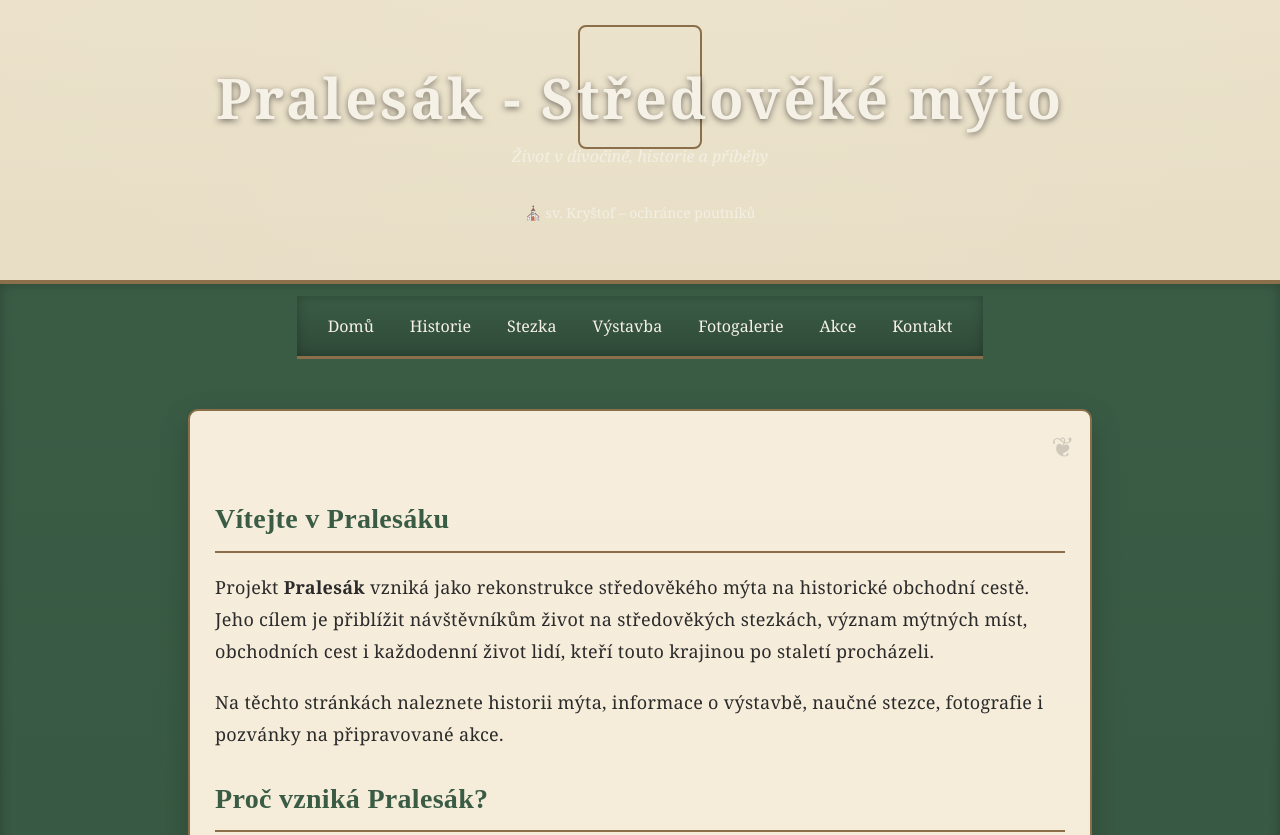
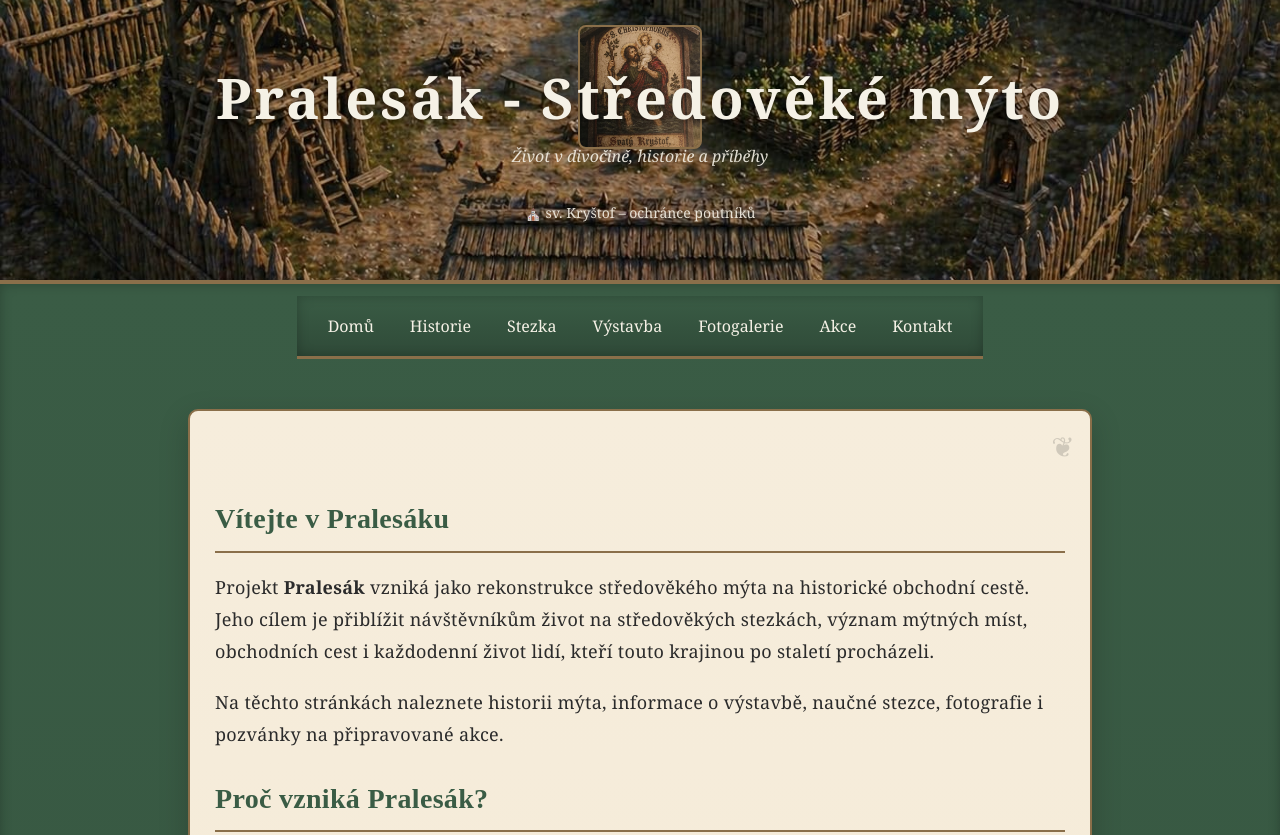
Before and after one commit to Pralesak/pralesak, a plain HTML site: page index.html in a window 1280 px wide. Shown: the top 835 px of the page. Drawn offline with Linux system fonts and the light colour scheme.

Commit message:
Refactor CSS styles for consistency and clarity

```diff
--- a/style.css
+++ b/style.css
@@ -34,7 +34,7 @@ body {
 
   padding: 20px;
 
-  background: url("image/myto1.png") center/cover no-repeat;
+  background: url("images/myto1.png") center/cover no-repeat;
 
   border-bottom: 4px solid #8a6f4a;
 
@@ -53,7 +53,7 @@ body {
   min-height:30vh;
   padding:20px 15px;
 
-  background:url("image/myto1.png") center/cover no-repeat;
+  background:url("images/myto1.png") center/cover no-repeat;
 
   border-bottom:4px solid #8a6f4a;
 
@@ -123,7 +123,7 @@ body {
   width: 120px;
   height: 120px;
 
-  background: url("image/krystof.png") center/cover no-repeat;
+  background: url("images/krystof.png") center/cover no-repeat;
   border-radius: 8px;
 
   border: 2px solid #8a6f4a;
```
